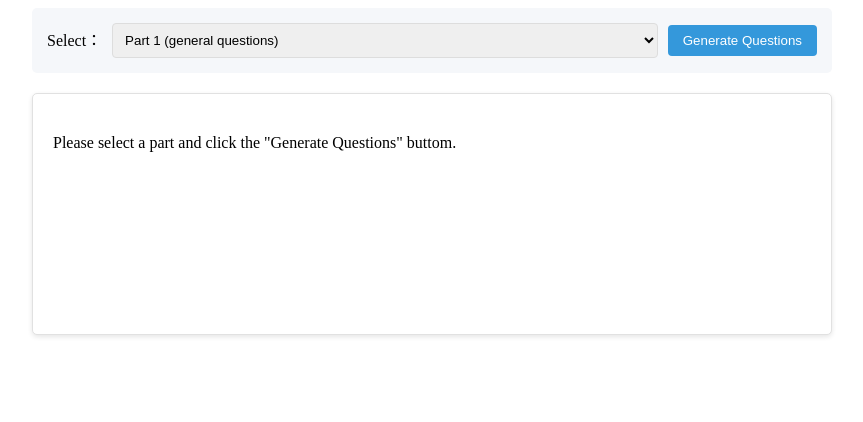
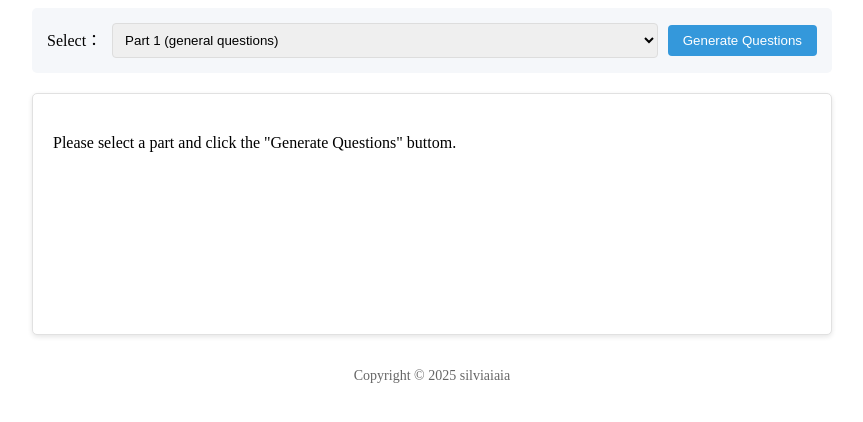
Before and after one commit to silviaiaia/ielts.speaking.generator, a website: page index.html in a window 1280 px wide. Shown: the part 106-528 px from the top of the page, without its empty margins (208-1071 px from the left). Drawn offline with Linux system fonts and the light colour scheme.

Commit message:
add copyright

```diff
--- a/index.html
+++ b/index.html
@@ -79,6 +79,9 @@
     <div id="question-container">
         <p id="question">Please select a part and click the "Generate Questions" buttom.</p>
     </div>
+    <div style="text-align: center; margin-top: 20px; padding: 10px; color: #666; font-size: 14px;">
+        Copyright © 2025 silviaiaia
+    </div>
     <script src="script.js"></script>
 </body>
 </html>
```
